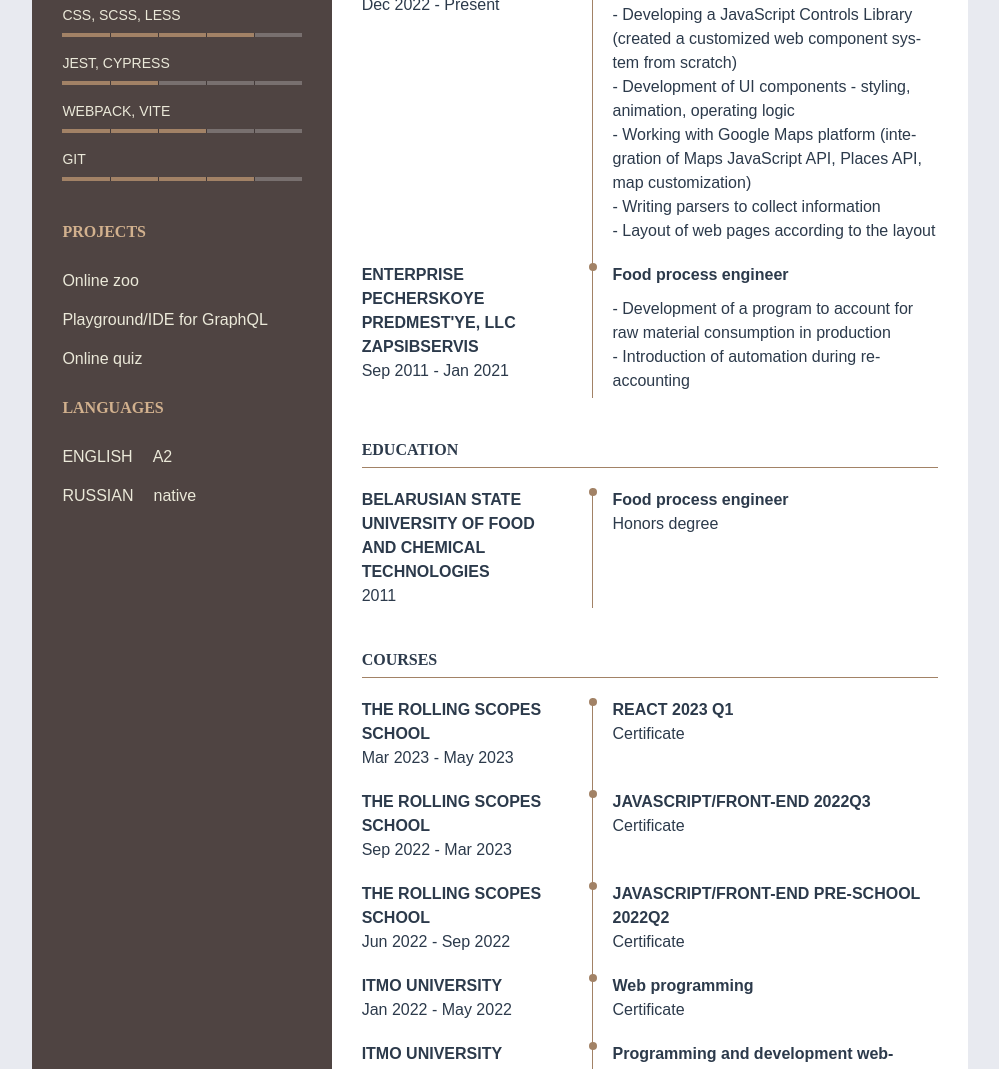
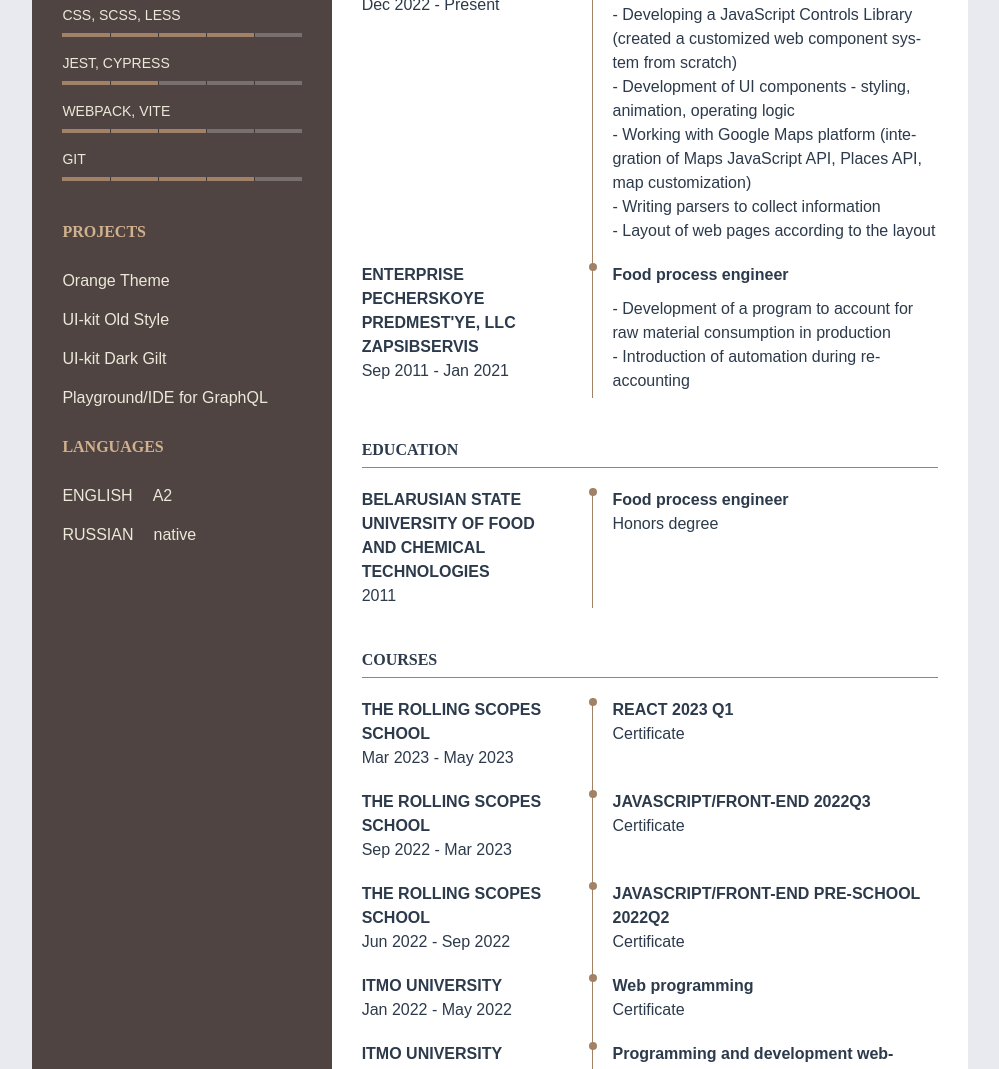
Before and after one commit to Florence100/CV, a website with bundled scripts: page index.html in a window 1280 px wide. Shown: the part 637-1706 px from the top of the page, without its empty margins (140-1139 px from the left). Built offline with nearby package versions, Linux system fonts and the light colour scheme; a web font is replaced by a local one.

Commit message:
feat: change projects

```diff
--- a/index.html
+++ b/index.html
@@ -133,9 +133,10 @@
                     <article class="article article-side">
                         <h3 class="title">projects</h3>
                         <ul class="list">
-                            <li class="list-item"><a class="link link-side" href="https://rolling-scopes-school.github.io/florence100-JSFE2022Q3/online-zoo/pages/main/index.html" target="_blank">Online zoo</a></li>
+                            <li class="list-item"><a class="link link-side" href="https://orange-theme.netlify.app" target="_blank">Orange Theme</a></li>
+                            <li class="list-item"><a class="link link-side" href="https://old-uikit.netlify.app" target="_blank">UI-kit Old Style</a></li>
+                            <li class="list-item"><a class="link link-side" href="https://darkgilt-ui.netlify.app" target="_blank">UI-kit Dark Gilt</a></li>
                             <li class="list-item"><a class="link link-side" href="https://graphiql-app-rs.netlify.app/" target="_blank">Playground/IDE for GraphQL</a></li>
-                            <li class="list-item"><a class="link link-side" href="https://rolling-scopes-school.github.io/florence100-JSFE2022Q3/songbird/game.html" target="_blank">Online quiz</a></li>
                         </ul>
                     </article>
                     <article class="article article-side">
```
